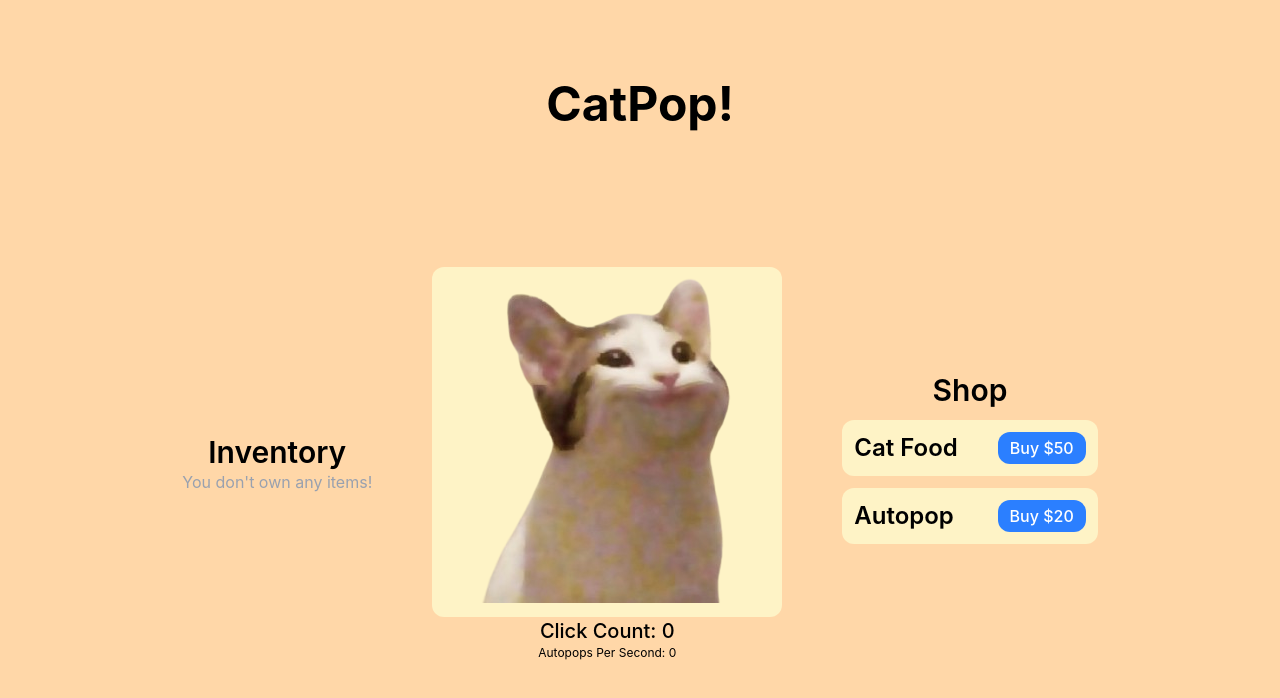
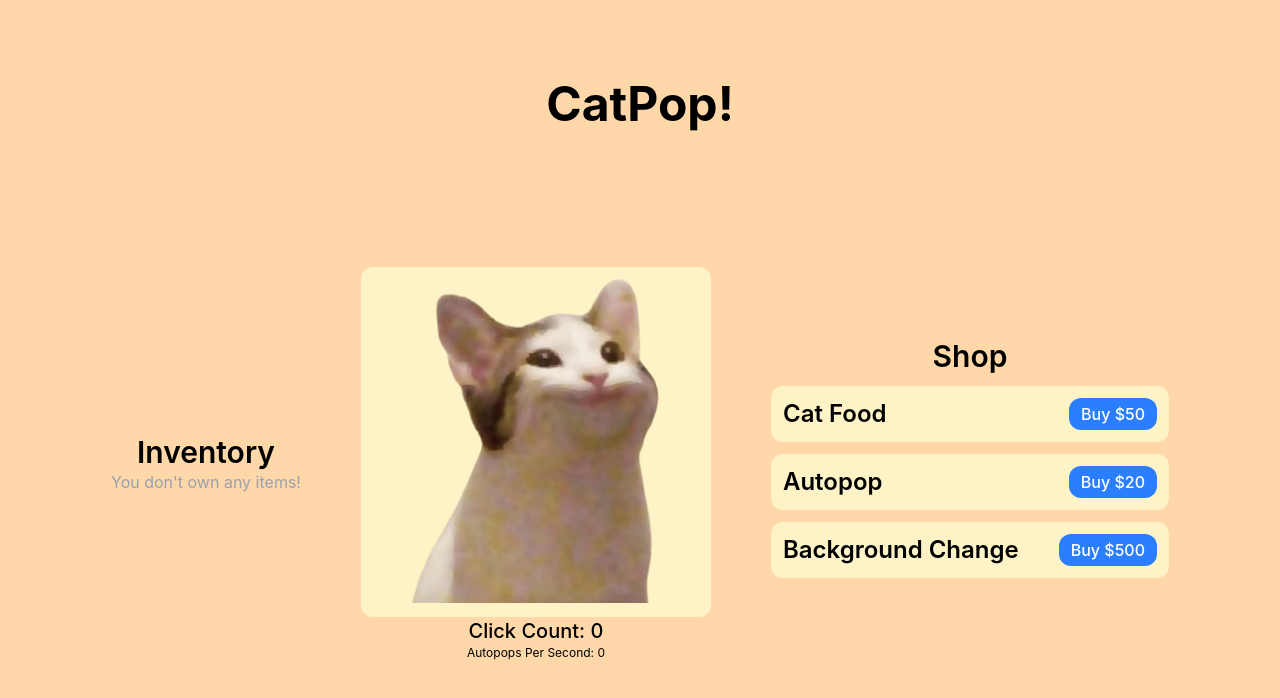
Before and after one commit to laisammy/resolutionGenCoding_week2ClickerGame, a React (Vite) app: page / in a window 1280 px wide. Shown: the top 698 px of the page. Built offline with nearby package versions, Linux system fonts and the light colour scheme.

Commit message:
Added shop item to change background colour

```diff
--- a/src/App.jsx
+++ b/src/App.jsx
@@ -6,6 +6,7 @@ import Inventory from "./inventory";
 export default function App() {
     const [totalClickCount, setTotalClickCount] = useState(0);
     const [itemsOwned, setItemsOwned] = useState([]);
+const [backgroundColor, setBackgroundColor] = useState("bg-orange-200");
 
     const autoItem = itemsOwned.find(i => i.name === "Autopop");
     const clicksPerSecond = autoItem ? autoItem.amount : 0;
@@ -23,7 +24,7 @@ export default function App() {
     }, [itemsOwned]);
 
     return (
-        <div className="bg-orange-200 flex flex-col items-center justify-center h-screen">
+        <div className={`${backgroundColor} flex flex-col items-center justify-center h-screen`}>
             <h1 className="text-5xl font-bold pt-20">CatPop!</h1>
             <div className="flex flex-row items-center justify-center h-screen gap-x-15">
                 <Inventory
@@ -41,6 +42,7 @@ export default function App() {
                     setTotalClickCount={setTotalClickCount}
                     itemsOwned={itemsOwned}
                     setItemsOwned={setItemsOwned}
+                    setBackgroundColor={setBackgroundColor}
                 />
             </div>
         </div>
--- a/src/shop.jsx
+++ b/src/shop.jsx
@@ -1,10 +1,11 @@
 import { useState } from "react";
 import buySFX from "./assets/buySFX.mp3";
 
-export default function shop({totalClickCount, setTotalClickCount, itemsOwned, setItemsOwned}) {
+export default function shop({ totalClickCount, setTotalClickCount, itemsOwned, setItemsOwned, setBackgroundColor }) {
     const [shopItems, setShopItems] = useState([
         { name: "Cat Food", cost: 50 },
-        { name: "Autopop", cost: 20 }
+        { name: "Autopop", cost: 20 },
+        { name: "Background Change", cost: 500}
     ]);
 
     const buySFX_audio = new Audio(buySFX)
@@ -35,6 +36,12 @@ export default function shop({totalClickCount, setTotalClickCount, itemsOwned, s
                     : i
             )
         )
+        if (itemName === "Background Change") {
+            setBackgroundColor(prev =>
+                prev === "bg-orange-200" ? "bg-blue-200" : "bg-orange-200"
+            );
+        }
+
     }
     return(
         <div>
```
